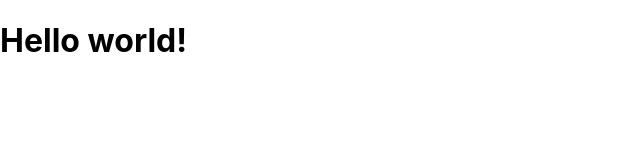
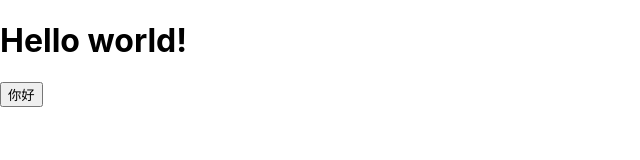
Before and after one commit to xiezipei/react-demos, a Next.js app in the folder demo13/: page /helloworld in a window 1280 px wide. Shown: the top 160 px of the page, without its empty margins (0-640 px from the left). Built offline with nearby package versions, Linux system fonts and the light colour scheme.

Commit message:
update(demo13): components

```diff
--- /dev/null
+++ b/demo13/components/hi.js
@@ -0,0 +1,3 @@
+const HiButton = ({ children }) => <button>{children}</button>
+
+export default HiButton
--- a/demo13/pages/helloworld.js
+++ b/demo13/pages/helloworld.js
@@ -1,8 +1,16 @@
+import HiButton from '../components/hi'
+
 // function Helloworld() {
 //     return (<h1>Hello world!</h1>)
 // }
 
 // export default Helloworld
 
+const Helloworld = () => (
+    <div>
+        <h1>Hello world!</h1>
+        <HiButton>你好</HiButton>
+    </div>
+)
 
-export default () => (<h1>Hello world!</h1>)
+export default Helloworld
```
